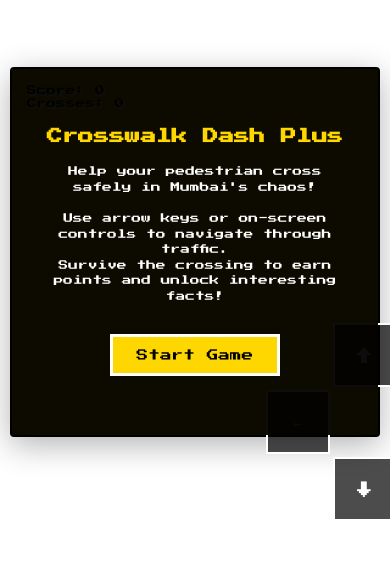
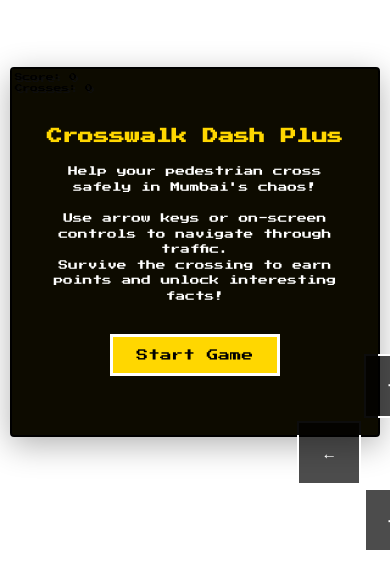
Before and after one commit to NiranjanS20/Crossing-Project-Game, a plain HTML site: page index.html in a window 390 px wide. Shown: the part 170-758 px from the top of the page. Drawn offline with Linux system fonts and the light colour scheme.

Commit message:
Improve mobile controls and HUD responsiveness
Updated mobile controls and HUD positioning for better usability on smaller screens. Adjusted speed multipliers for mobile devices.

```diff
--- a/index.html
+++ b/index.html
@@ -72,13 +72,26 @@
             z-index: 100;
         }
 
-        /* MOBILE+ UPDATE: Larger controls on mobile */
+        /* MOBILE+ UPDATE: Better positioned controls on mobile */
         @media (max-width: 768px) {
             .controls {
-                width: min(180px, 25vw);
-                height: min(180px, 25vw);
-                bottom: 15px;
-                right: 15px;
+                width: min(140px, 22vw);
+                height: min(140px, 22vw);
+                bottom: 5px;
+                right: 5px;
+                /* MOBILE+ UPDATE: Ensure controls stay within screen */
+                max-width: calc(100vw - 10px);
+                max-height: calc(100vh - 10px);
+            }
+        }
+
+        /* MOBILE+ UPDATE: Extra small screens */
+        @media (max-width: 480px) {
+            .controls {
+                width: min(120px, 20vw);
+                height: min(120px, 20vw);
+                bottom: 3px;
+                right: 3px;
             }
         }
 
@@ -131,8 +144,20 @@
         @media (max-width: 768px) {
             .hud {
                 font-size: min(10px, 2.5vw);
-                top: 15px;
-                left: 15px;
+                top: 5px;
+                left: 5px;
+                /* MOBILE+ UPDATE: Ensure HUD doesn't overlap with controls */
+                max-width: calc(100vw - 160px);
+            }
+        }
+
+        /* MOBILE+ UPDATE: Extra small screens HUD */
+        @media (max-width: 480px) {
+            .hud {
+                font-size: min(8px, 2vw);
+                top: 3px;
+                left: 3px;
+                max-width: calc(100vw - 140px);
             }
         }
 
@@ -277,10 +302,17 @@
 
     <script>
         // MOBILE+ UPDATE: Performance and mobile constants
-        const CAR_SPEED_MULTIPLIER = 1.15; // Slight increase
+        const CAR_SPEED_MULTIPLIER = 1.15; // Slight increase for desktop
+        const MOBILE_CAR_SPEED_MULTIPLIER = 0.95; // Reduced speed for mobile
         const SWIPE_THRESHOLD = 24;
         const TARGET_FPS = 60;
         const STEP = 1 / TARGET_FPS;
+
+        // MOBILE+ UPDATE: Detect if device is mobile
+        function isMobileDevice() {
+            return /Android|webOS|iPhone|iPad|iPod|BlackBerry|IEMobile|Opera Mini/i.test(navigator.userAgent) ||
+                   window.innerWidth <= 768;
+        }
 
         // Game state and configuration
         const canvas = document.getElementById('gameCanvas');
@@ -477,12 +509,14 @@
                 // Add 2-3 cars per lane with random spacing
                 const carsInLane = 2 + Math.floor(Math.random() * 2);
                 for (let i = 0; i < carsInLane; i++) {
+                    // MOBILE+ UPDATE: Use different speed multiplier for mobile
+                    const speedMultiplier = isMobileDevice() ? MOBILE_CAR_SPEED_MULTIPLIER : CAR_SPEED_MULTIPLIER;
                     gameState.cars.push({
                         x: direction > 0 ? -200 - (i * 150) : canvasWidth + 200 + (i * 150),
                         y: y,
                         width: GAME_CONFIG.CAR_WIDTH,
                         height: GAME_CONFIG.CAR_HEIGHT,
-                        speed: (GAME_CONFIG.CAR_SPEED + Math.random() * 2) * CAR_SPEED_MULTIPLIER,
+                        speed: (GAME_CONFIG.CAR_SPEED + Math.random() * 2) * speedMultiplier,
                         direction: direction,
                         color: CAR_COLORS[Math.floor(Math.random() * CAR_COLORS.length)],
                         lane: lane
@@ -494,8 +528,8 @@
         // Reset player position
         function resetPlayer() {
             gameState.player.x = canvasWidth / 2;
-            // MOBILE+ UPDATE: Start player on bottom footpath, not on road
-            gameState.player.y = canvasHeight * 0.85; // 85% down - on bottom footpath
+            // MOBILE+ UPDATE: Start player in bottom yellow area (safe zone)
+            gameState.player.y = canvasHeight * 0.9; // 90% down - in bottom yellow footpath
             gameState.player.alive = true;
             gameState.player.animationState = 'normal';
             gameState.animations.deathFade = 0;
@@ -533,9 +567,9 @@
 
         // Check if player reached the top (win condition)
         function checkWin() {
-            // MOBILE+ UPDATE: Win when player reaches top footpath
-            const topFootpathY = canvasHeight * 0.15; // Top 15% is footpath
-            if (gameState.player.y <= topFootpathY && gameState.player.alive && !gameState.animations.levelComplete) {
+            // MOBILE+ UPDATE: Win when player reaches top yellow footpath area
+            const topYellowArea = canvasHeight * 0.1; // Top 10% is safe yellow area
+            if (gameState.player.y <= topYellowArea && gameState.player.alive && !gameState.animations.levelComplete) {
                 gameState.animations.levelComplete = true;
                 gameState.player.animationState = 'winning';
                 gameState.score += 100;
```
